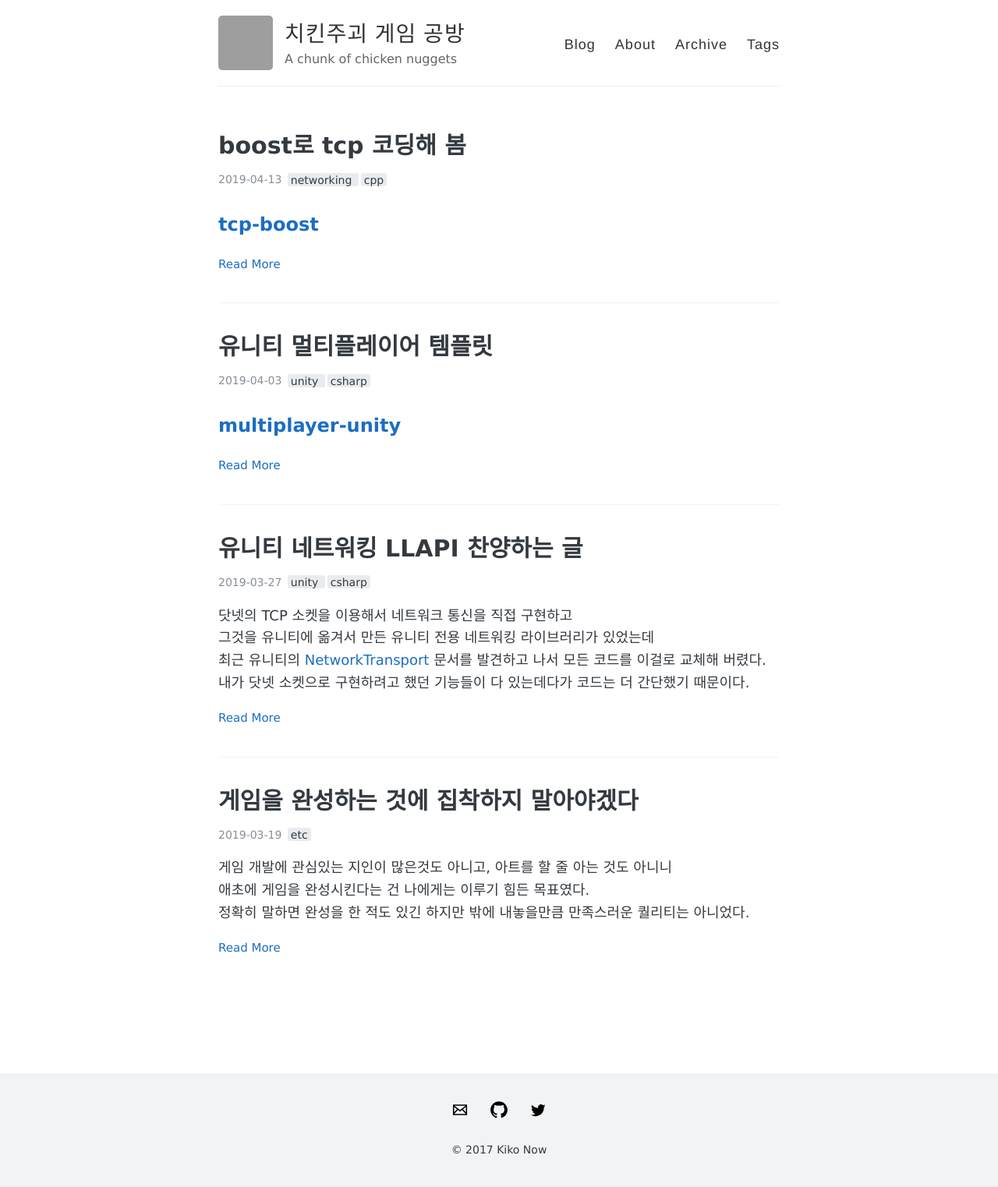
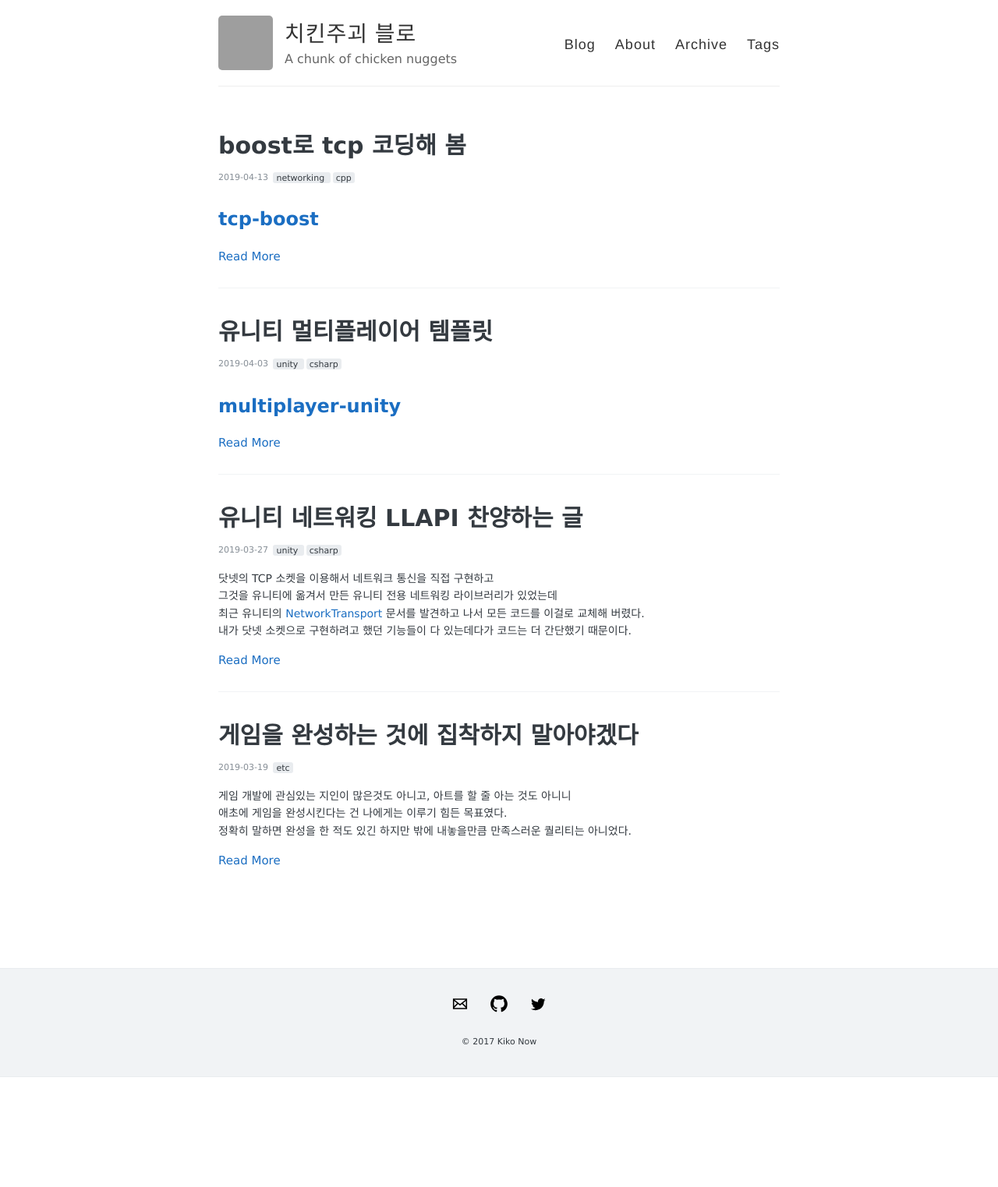
Before and after one commit to chickeningot/chickeningot.github.io, a Jekyll site: the page built from index.html, in a window 1280 px wide. Shown: the whole page at 78% size. Built offline with Jekyll 4.4.1, drawn with Linux system fonts in a browser that asks for light colours; the list of posts is cut into pages by our own code; after the commit the page ends 1382 px from its top, so only the background shows below that; grey boxes are pictures that could not be loaded.

Commit message:
modifying font size

```diff
--- a/_config.yml
+++ b/_config.yml
@@ -3,7 +3,7 @@
 #
 
 # Name of your site (displayed in the header)
-name: 치킨주괴 게임 공방
+name: 치킨주괴 블로
 
 # Short bio or description (displayed in the header)
 description: A chunk of chicken nuggets
--- a/_sass/_variables.scss
+++ b/_sass/_variables.scss
@@ -24,8 +24,8 @@ $base-font: 'Spoqa Han Sans', 'Source Sans Pro', 'Apple SD Gothic Neo', 'Nanum B
 $code-font: 'Menlo', 'Courier New', 'Monaco', 'Spoqa Han Sans', monospace;
 
 // Font sizes
-$base-font-size: 18px;
-$small-font-size: 14px;
+$base-font-size: 14px;
+$small-font-size: 11px;
 
 // Colors
 $base-color: $oc-gray-8;
```
